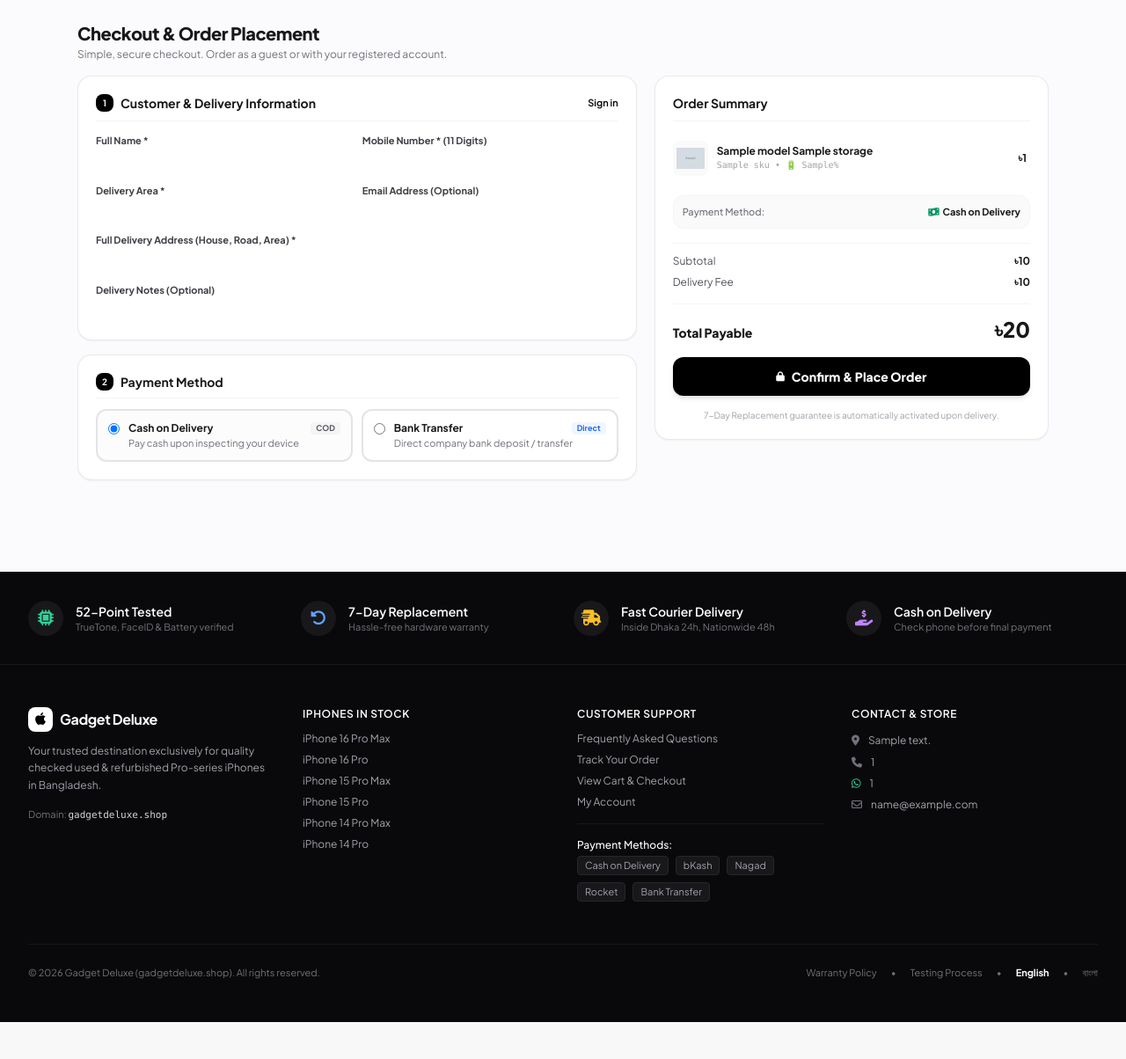
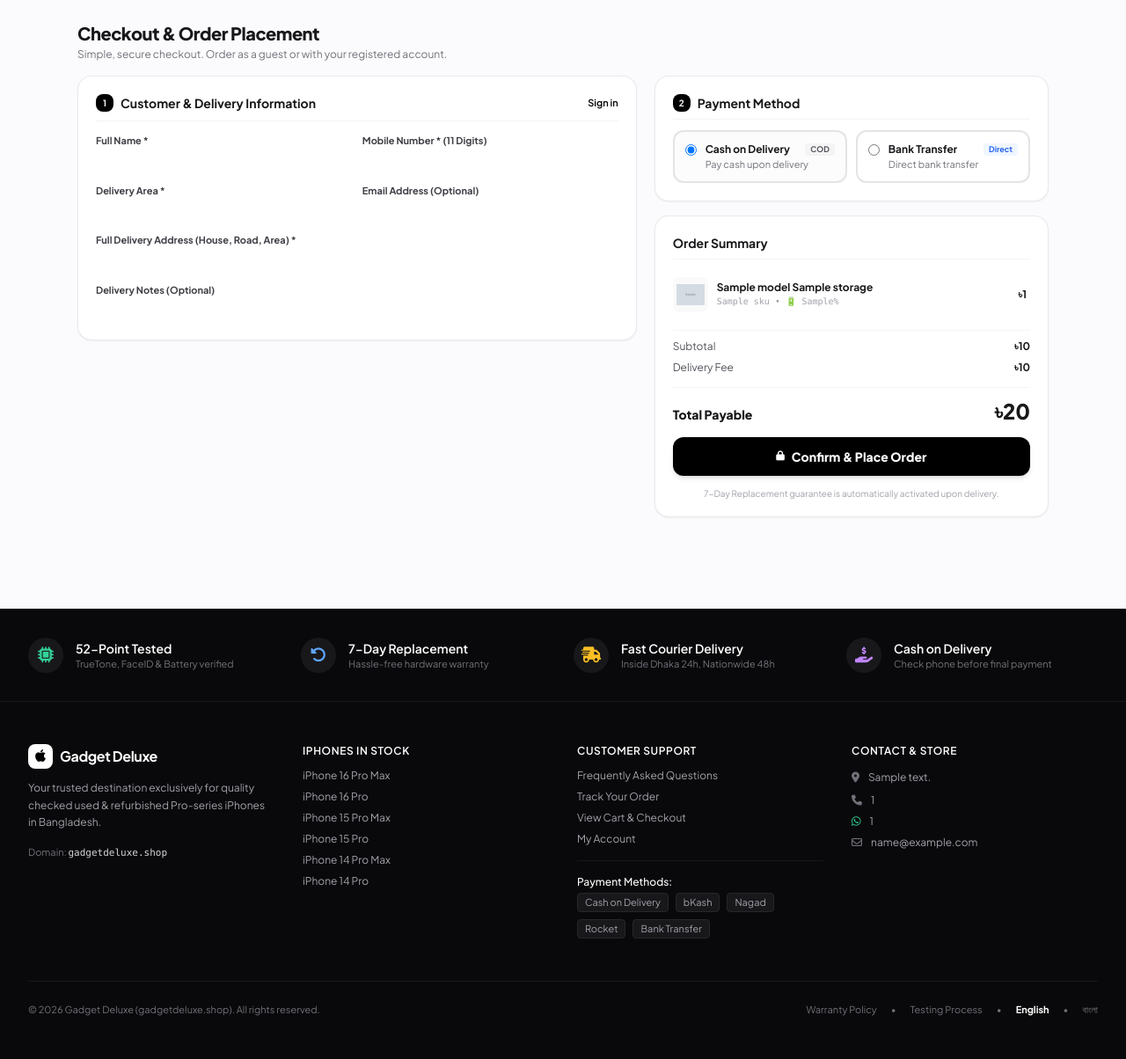
Before and after one commit to jubaerkhan49/gadget-deluxe-shop, a Django app: template templates/orders/checkout.html in a window 1280 px wide. Shown: the part 102-1306 px from the top of the page at 88% size. Before the commit the page ends 1264 px from the top, so only its background shows below. Run offline with Django 5.2, Linux system fonts and the light colour scheme; the template is opened without the code that fills it: most values are stand-ins (such as "Sample title", 1, 10 or a date in 2020); grey boxes marked "Sample" are stand-in pictures; form fields are guessed from the names that the template uses; some libraries are stand-ins or nearby versions.

Commit message:
Position payment method on upper side of order summary section

```diff
--- a/templates/orders/checkout.html
+++ b/templates/orders/checkout.html
@@ -28,7 +28,7 @@
 
         <div class="grid grid-cols-1 lg:grid-cols-12 gap-5 items-start">
 
-            <!-- Left 7 Cols: Compact Combined Customer, Delivery & Payment Card -->
+            <!-- Left 7 Cols: Customer & Delivery Information -->
             <div class="lg:col-span-7 space-y-4">
 
                 <!-- Section 1: Customer & Delivery Info -->
@@ -98,7 +98,12 @@
                     </div>
                 </div>
 
-                <!-- Section 2: Payment Method (Side-by-side 2-col tiles for ultra-compact vertical height) -->
+            </div>
+
+            <!-- Right 5 Cols: Payment Method (Upper side) + Order Summary & Place Order -->
+            <div class="lg:col-span-5 space-y-4 lg:sticky lg:top-20">
+
+                <!-- Section 2: Payment Method (Placed Upper Side of Order Summary) -->
                 <div class="bg-white dark:bg-zinc-900 p-4 sm:p-5 rounded-2xl border border-zinc-200/80 dark:border-zinc-800 shadow-sm space-y-3 transition-colors">
                     <div class="flex items-center gap-2 pb-2 border-b border-zinc-100 dark:border-zinc-800">
                         <span class="w-5 h-5 rounded-lg bg-black dark:bg-white text-white dark:text-black flex items-center justify-center text-[10px] font-bold">2</span>
@@ -124,9 +129,9 @@
                                 </div>
                                 <p class="text-[11px] text-zinc-500 dark:text-zinc-400 mt-0.5 leading-tight">
                                     {% if is_bangla %}
-                                    হাতে পেয়ে চেক করে মূল্য পরিশোধ করুন
+                                    হাতে পেয়ে মূল্য দিন
                                     {% else %}
-                                    Pay cash upon inspecting your device
+                                    Pay cash upon delivery
                                     {% endif %}
                                 </p>
                             </div>
@@ -146,9 +151,9 @@
                                 </div>
                                 <p class="text-[11px] text-zinc-500 dark:text-zinc-400 mt-0.5 leading-tight">
                                     {% if is_bangla %}
-                                    অফিসিয়াল ব্যাংক একাউন্টে ট্রান্সফার
+                                    ব্যাংক একাউন্ট ট্রান্সফার
                                     {% else %}
-                                    Direct company bank deposit / transfer
+                                    Direct bank transfer
                                     {% endif %}
                                 </p>
                             </div>
@@ -186,16 +191,14 @@
 
                 </div>
 
-            </div>
-
-            <!-- Right 5 Cols: Compact Order Summary & CTA -->
-            <div class="lg:col-span-5 bg-white dark:bg-zinc-900 p-4 sm:p-5 rounded-2xl border border-zinc-200/80 dark:border-zinc-800 shadow-sm space-y-4 lg:sticky lg:top-20 transition-colors">
-                <h2 class="text-sm font-bold text-zinc-900 dark:text-zinc-100 border-b border-zinc-100 dark:border-zinc-800 pb-2.5">
+                <!-- Section 3: Order Summary & Place Order -->
+                <div class="bg-white dark:bg-zinc-900 p-4 sm:p-5 rounded-2xl border border-zinc-200/80 dark:border-zinc-800 shadow-sm space-y-3.5 transition-colors">
+                    <h2 class="text-sm font-bold text-zinc-900 dark:text-zinc-100 border-b border-zinc-100 dark:border-zinc-800 pb-2">
                         {% if is_bangla %}অর্ডার সারসংক্ষেপ{% else %}Order Summary{% endif %}
                     </h2>
 
                     <!-- Items mini list -->
-                <div class="space-y-2.5 max-h-56 overflow-y-auto pr-1">
+                    <div class="space-y-2.5 max-h-48 overflow-y-auto pr-1">
                         {% for item in cart %}
                         {% with product=item.product %}
                         <div class="flex items-center gap-2.5 justify-between text-xs py-1.5 border-b border-zinc-100 dark:border-zinc-800 last:border-0">
@@ -220,17 +223,8 @@
                         {% endfor %}
                     </div>
 
-                <!-- Selected Payment Method Indicator in Order Summary -->
-                <div class="p-2.5 rounded-xl bg-zinc-50 dark:bg-zinc-800/60 border border-zinc-100 dark:border-zinc-800 flex items-center justify-between text-xs">
-                    <span class="text-zinc-500 dark:text-zinc-400 text-[11px] font-medium">{% if is_bangla %}পেমেন্ট মাধ্যম:{% else %}Payment Method:{% endif %}</span>
-                    <span id="summary-payment-method" class="font-bold text-zinc-900 dark:text-zinc-100 text-[11px] flex items-center gap-1">
-                        <i class="fa-solid fa-money-bill-wave text-emerald-600 dark:text-emerald-400"></i>
-                        <span>Cash on Delivery</span>
-                    </span>
-                </div>
-
                     <!-- Price Calculations -->
-                <div class="space-y-2 text-xs text-zinc-600 dark:text-zinc-400 border-t border-zinc-100 dark:border-zinc-800 pt-3">
+                    <div class="space-y-2 text-xs text-zinc-600 dark:text-zinc-400 border-t border-zinc-100 dark:border-zinc-800 pt-2.5">
                         <div class="flex justify-between">
                             <span>{% if is_bangla %}সাবটোটাল{% else %}Subtotal{% endif %}</span>
                             <span class="font-bold text-zinc-900 dark:text-zinc-100">৳<span id="summary-subtotal">{{ subtotal|floatformat:0 }}</span></span>
@@ -243,7 +237,7 @@
                     </div>
 
                     <!-- Total -->
-                <div class="border-t border-zinc-100 dark:border-zinc-800 pt-3 flex justify-between items-baseline">
+                    <div class="border-t border-zinc-100 dark:border-zinc-800 pt-2.5 flex justify-between items-baseline">
                         <span class="text-xs sm:text-sm font-extrabold text-zinc-900 dark:text-zinc-100">{% if is_bangla %}সর্বমোট প্রদেয়{% else %}Total Payable{% endif %}</span>
                         <span class="text-xl sm:text-2xl font-black text-zinc-900 dark:text-zinc-100">
                             ৳<span id="summary-total">{{ subtotal|add:settings.delivery_charge_inside_dhaka|floatformat:0 }}</span>
@@ -268,6 +262,8 @@
 
             </div>
 
+        </div>
+
     </form>
 
 </div>
@@ -283,7 +279,6 @@
 
         const deliverySpan = document.getElementById('summary-delivery');
         const totalSpan = document.getElementById('summary-total');
-        const paymentSummarySpan = document.getElementById('summary-payment-method');
 
         function updateTotals() {
             if (!citySelect) return;
@@ -300,7 +295,7 @@
             updateTotals();
         }
 
-        // Payment Method toggler & live summary sync
+        // Payment Method toggler
         const paymentRadios = document.querySelectorAll('input[name="payment_method"]');
         const detailsBox = document.getElementById('payment-details-box');
 
@@ -319,14 +314,8 @@
 
             if (selected === 'bank_transfer') {
                 if (detailsBox) detailsBox.classList.remove('hidden');
-                if (paymentSummarySpan) {
-                    paymentSummarySpan.innerHTML = '<i class="fa-solid fa-building-columns text-blue-600 dark:text-blue-400"></i> <span>Bank Transfer</span>';
-                }
             } else {
                 if (detailsBox) detailsBox.classList.add('hidden');
-                if (paymentSummarySpan) {
-                    paymentSummarySpan.innerHTML = '<i class="fa-solid fa-money-bill-wave text-emerald-600 dark:text-emerald-400"></i> <span>Cash on Delivery</span>';
-                }
             }
         }
 
```
Lines whose indentation alone changed are shown as unchanged.
